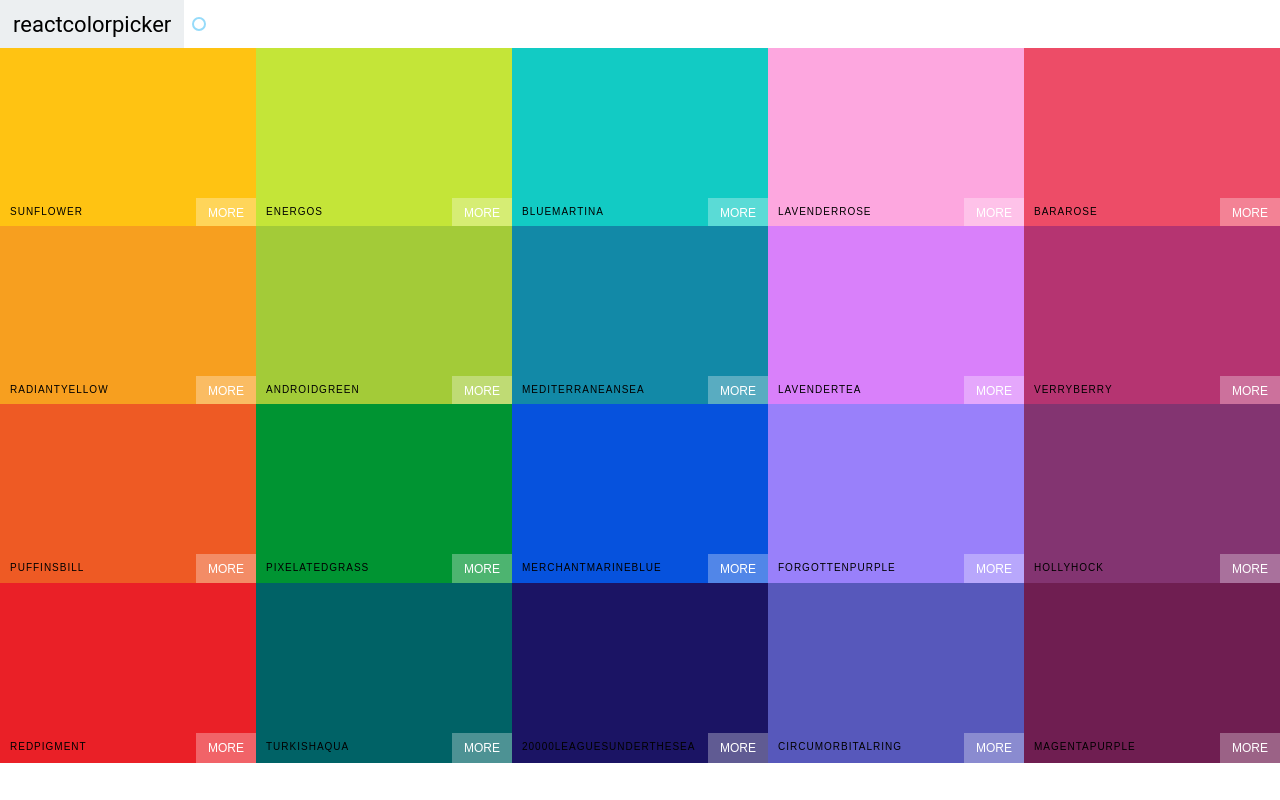
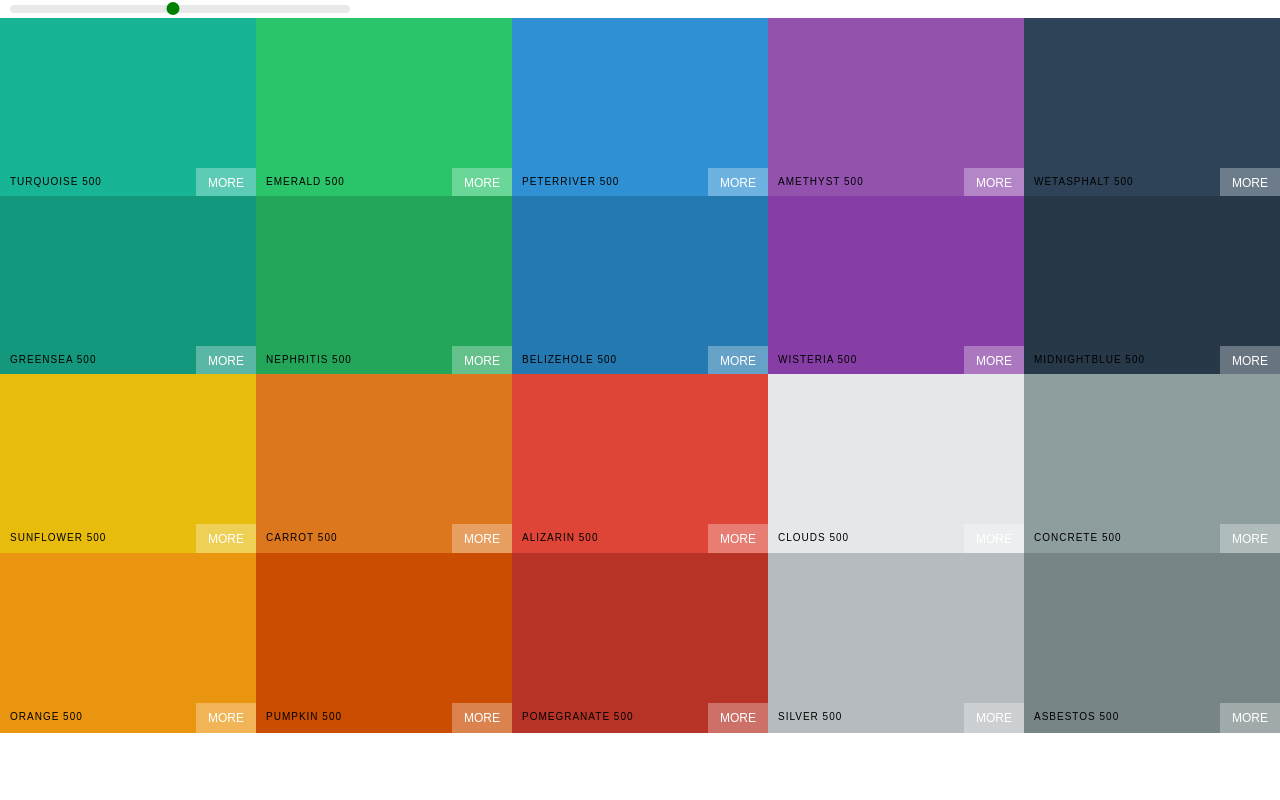
Before and after one commit to SantosBright/React-colors-app, a React (Create React App) app: page / in a window 1280 px wide. Built offline with nearby package versions, Linux system fonts and the light colour scheme.

Commit message:
add paletter color slider and style it

```diff
--- a/src/App.js
+++ b/src/App.js
@@ -5,9 +5,8 @@ import { generatePalette } from './colorHelpers';
 
 class App extends Component {
     render() {
-        console.log(generatePalette(seedColors[4]))
         return (
-            <Palette {...seedColors[2]} />
+            <Palette palette={generatePalette(seedColors[1])} />
         );
     }
 }
--- a/src/Navbar.js
+++ b/src/Navbar.js
@@ -12,7 +12,13 @@ class Navbar extends Component {
                     <a href="/">reactcolorpicker</a>
                 </div>
                 <div className="slider">
-                    <Slider />
+                    <Slider
+                        defaultValue={this.props.level}
+                        min={100}
+                        max={900}
+                        step={100}
+                        onAfterChange={this.props.changeLevel}
+                    />
                 </div>
             </header>
         )
--- a/src/Palette.css
+++ b/src/Palette.css
@@ -5,3 +5,27 @@
 .Palette-colors{
     height: 90%;
 }
+.slider{
+    width: 340px;
+    margin: 0 10px;
+    display: inline-block;
+}
+.rc-slider-track{
+    background-color: transparent;
+}
+.rc-slider-rail{
+    height: 8px;
+}
+.rc-slider-handle,
+.rc-slider-handle:active,
+.rc-slider-handle:focus,
+.rc-slider-handle:hover{
+    background-color: green;
+    outline: none;
+    border: 2px solid green;
+    box-shadow: none;
+    width: 13px;
+    height: 13px;
+    margin-left: -7px;
+    margin-top: -3px;
+}
--- a/src/Palette.js
+++ b/src/Palette.js
@@ -2,16 +2,38 @@ import React, { Component } from 'react';
 import Navbar from './Navbar';
 import ColorBox from './ColorBox';
 import './Palette.css';
+import Slider from 'rc-slider';
+import 'rc-slider/assets/index.css';
+class Palette extends Component {
+    constructor(props){
+        super(props);
+        this.state = { level : 500 };
+    }
 
-class Palette extends Component {
+    changeLevel = level =>{
+        this.setState({ level });
+    }
+
     render() {
-        const colorBoxes = this.props.colors.map(color => (
-            <ColorBox background={color.color} name={color.name} />
+        const colorBoxes = this.props.palette.colors[this.state.level].map(color => (
+            <ColorBox background={color.hex} name={color.name} />
         ));
 
         return (
             <div className="Palette">
-                <Navbar />
+                {/* <Navbar
+                    changeLevel={this.changeLevel}
+                    level={this.state.level}
+                /> */}
+                <div className="slider">
+                    <Slider
+                        defaultValue={this.state.level}
+                        min={100}
+                        max={900}
+                        step={100}
+                        onAfterChange={this.changeLevel}
+                    />
+                </div>
                 <div className="Palette-colors">{colorBoxes}</div>
                 {/* footer enventually*/}
             </div>
--- a/src/colorHelpers.js
+++ b/src/colorHelpers.js
@@ -43,7 +43,7 @@ function generatePalette(starterPalette){
         let scale = generateScale(color.color, 10).reverse();
         for(let i in scale){
             newPalette.colors[levels[i]].push({
-                name: `${color} ${levels[i]}`,
+                name: `${color.name} ${levels[i]}`,
                 id: color.name.toLowerCase().replace(/ /g, "-"),
                 hex: scale[i],
                 rgb: chroma(scale[i]).css(),
```
